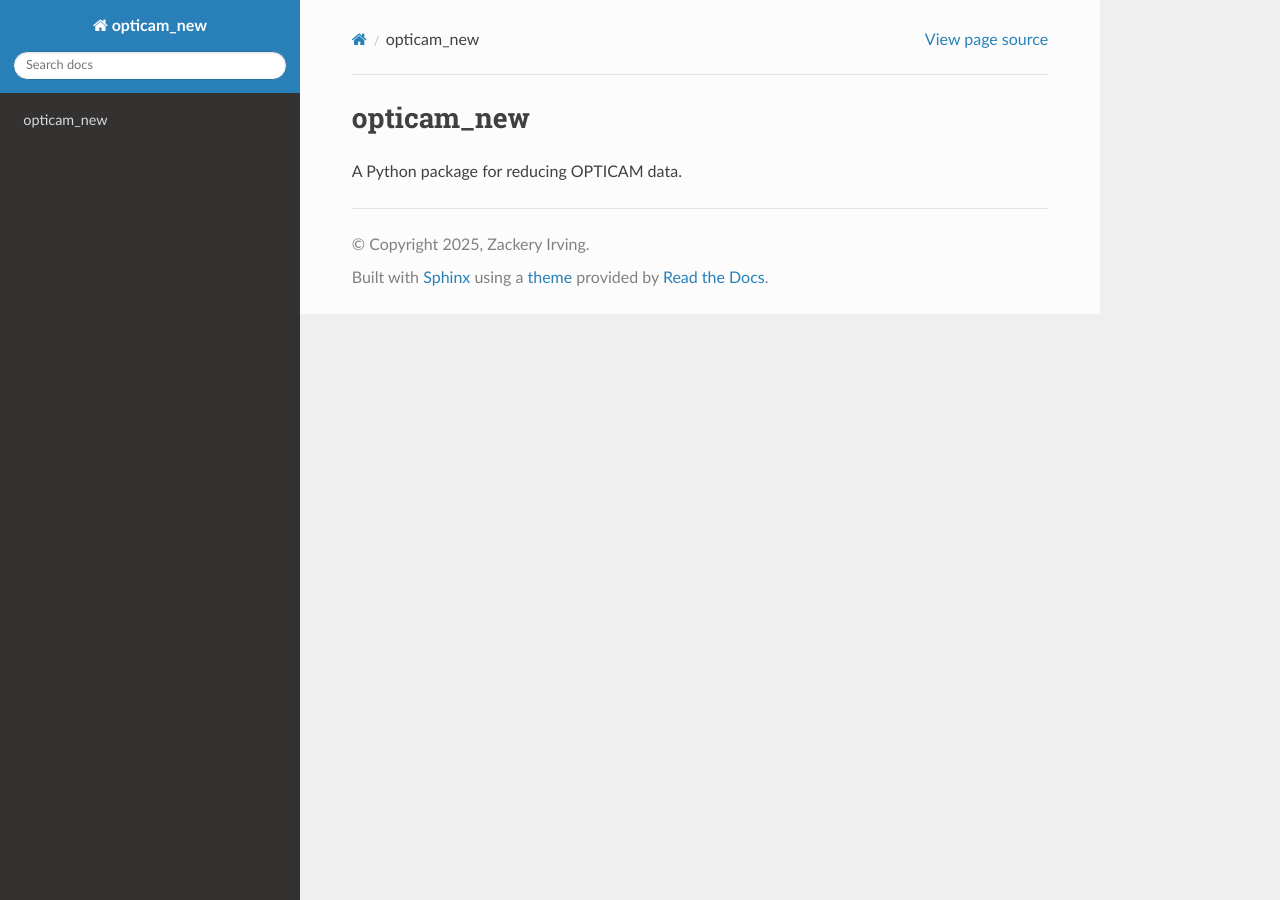
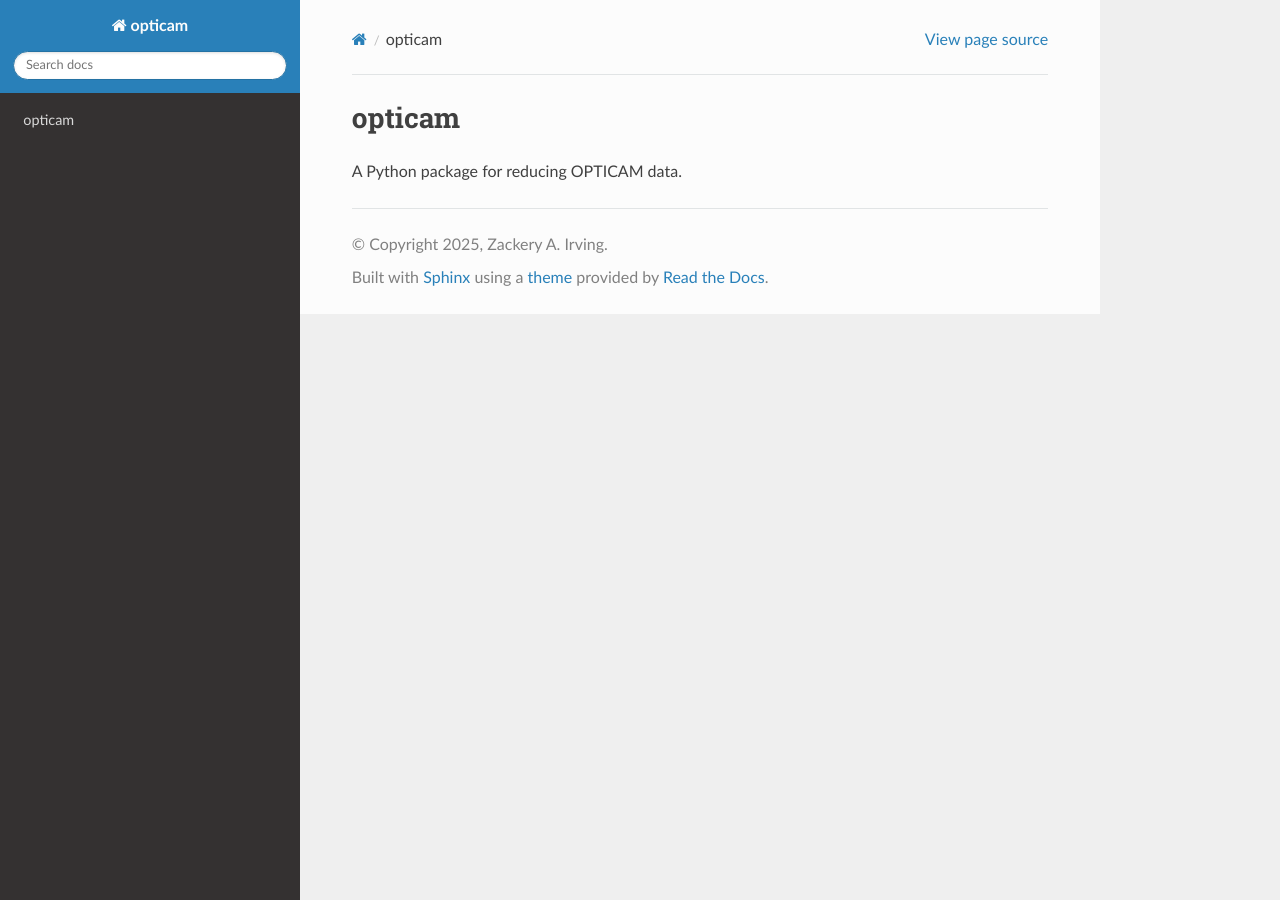
Before and after one commit to zairving/opticam, a Sphinx documentation site: the page built from docs/index.rst, in a window 1280 px wide. Built offline with Sphinx 7.4.7 and the Read the Docs theme 3.1.0, drawn with Linux system fonts in a browser that asks for light colours; pages that are not in the unit, such as notebooks, are missing from menus.

Commit message:
docs: updated Read the Docs files

```diff
--- a/docs/conf.py
+++ b/docs/conf.py
@@ -10,9 +10,9 @@ from pathlib import Path
 # -- Project information -----------------------------------------------------
 # https://www.sphinx-doc.org/en/master/usage/configuration.html#project-information
 
-project = 'opticam_new'
-copyright = '2025, Zackery Irving'
-author = 'Zackery Irving'
+project = 'opticam'
+copyright = '2025, Zackery A. Irving'
+author = 'Zackery A. Irving'
 
 # -- General configuration ---------------------------------------------------
 # https://www.sphinx-doc.org/en/master/usage/configuration.html#general-configuration
@@ -22,7 +22,7 @@ extensions = [
     'nbsphinx',
 ]
 autoapi_dirs = [
-    "../opticam_new"
+    "../opticam"
 ]
 autodoc_typehints = 'description'
 
--- a/docs/index.rst
+++ b/docs/index.rst
@@ -1,4 +1,4 @@
-opticam_new
+opticam
 =====
 
 A Python package for reducing OPTICAM data.
```
